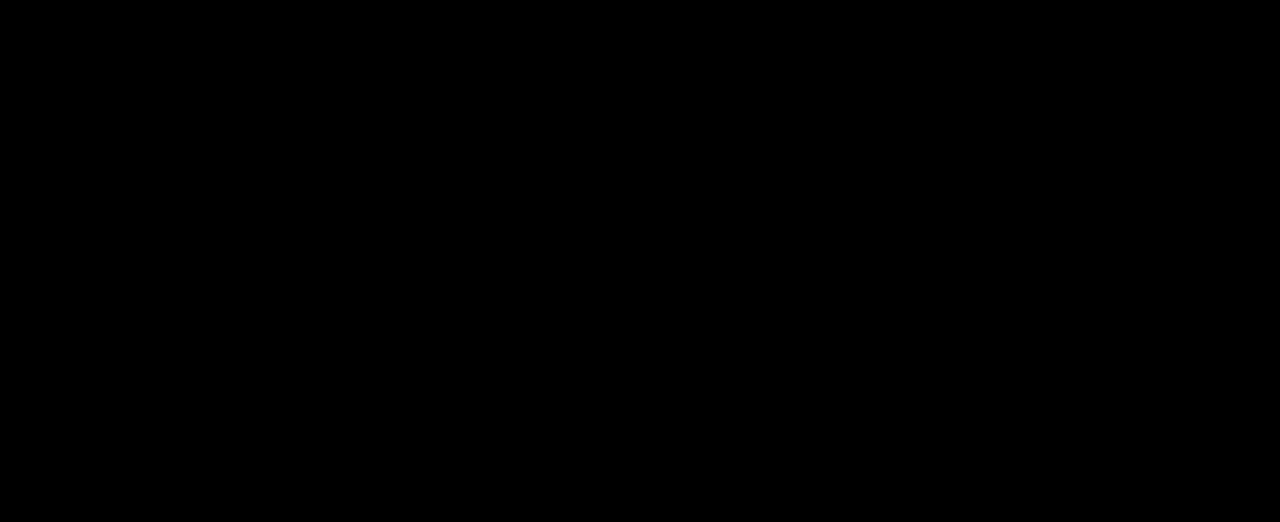
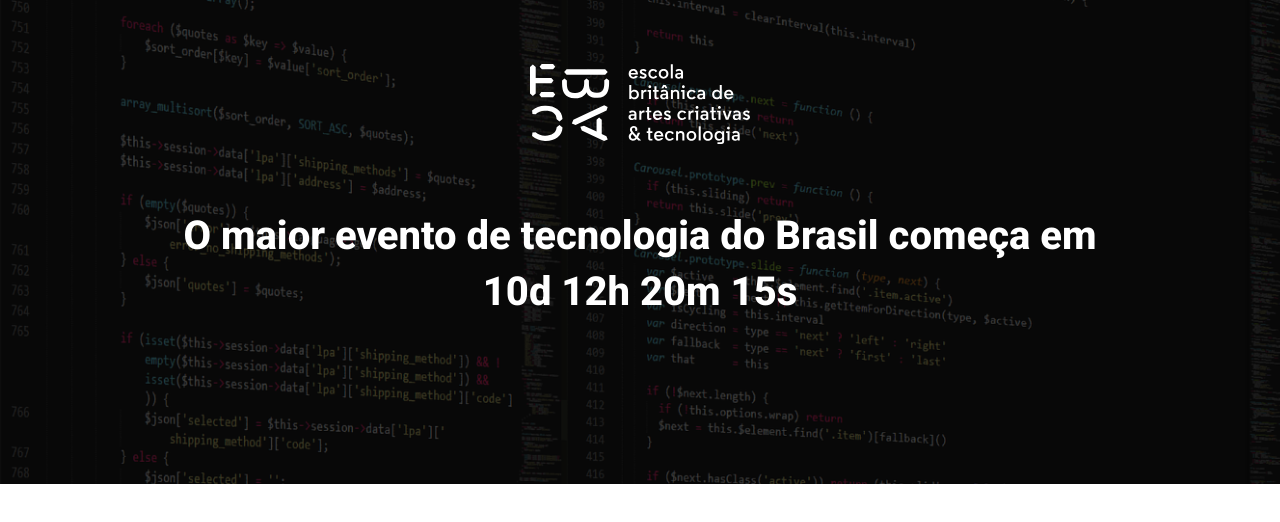
Before and after one commit to Skiither/ebac_tech_talks, a website built with Parcel: page src/index.html in a window 1280 px wide. Built offline with nearby package versions, Linux system fonts and the light colour scheme.

Commit message:
criando o hero

```diff
--- a/package.json
+++ b/package.json
@@ -11,6 +11,7 @@
   "description": "",
   "devDependencies": {
     "@parcel/transformer-sass": "^2.15.4",
-    "parcel": "^2.15.4"
+    "parcel": "^2.15.4",
+    "sharp": "^0.33.5"
   }
 }
--- a/src/index.html
+++ b/src/index.html
@@ -3,11 +3,25 @@
     <head>
         <meta charset="UTF-8">
         <meta name="viewport" content="width=device-width, initial-scale=1.0">
-    <title>Document</title>
+        <title>Ebac Tech Talks</title>
+        <link rel="preconnect" href="https://fonts.googleapis.com">
+    <link rel="preconnect" href="https://fonts.gstatic.com" crossorigin>
+    <link href="https://fonts.googleapis.com/css2?family=Lobster&family=Roboto:ital,wght@0,100..900;1,100..900&display=swap" rel="stylesheet">
+
     <link rel="stylesheet" href="styles/main.scss">
-    <script src="scripts/main.js"></script>
     </head>
     <body>
+        <header class="hero">
+            <div class="container">
+                <img class="hero__logo" src="./images/ebac_logo.svg" alt="Ebac">
+                <p class="hero__text">
+                    O maior evento de tecnologia do Brasil começa em 10d 12h 20m 15s
+                </p>
+            </div>
+        </header>
 
+
+
+        <script src="scripts/main.js"></script>
     </body>
     </html>
--- /dev/null
+++ b/src/styles/_hero.scss
@@ -0,0 +1,51 @@
+.hero {
+    padding-top: 64px;
+    padding-bottom: 100px;
+    background-image: url(../images/fundo.png);
+    background-repeat: no-repeat;
+    background-size: cover;
+    position: relative;
+
+    .container {
+        position: relative;
+    }
+
+    &::before {
+        position: absolute;
+        top: 0;
+        left: 0;
+        width: 100%;
+        height: 100%;
+        background-color: #000;
+        content:'';
+        opacity:    .7;
+    }
+
+    &__text {
+        margin-top: 64px;
+        margin-bottom: 64px;
+        font-size: 40px;
+        line-height: 56px;
+        font-weight: 800;
+        text-align: center;
+    }
+
+    &__logo {
+        margin: 0 auto;
+        height: 80px;
+        display: block;
+    }
+
+    @media (max-width:640px) {
+        padding: 40px 0;
+        &__logo {
+            height: 40px;
+        }
+
+        &__text {
+            font-size: 22;
+            line-height: 24px;
+            margin: 24px 0;
+        }
+    }
+}
--- a/src/styles/main.scss
+++ b/src/styles/main.scss
@@ -1,3 +1,23 @@
-body {
-    background-color:#000;
+@use 'hero';
+
+* {
+    margin: 0;
+    padding: 0;
+    box-sizing: border-box;
+    font-family: Roboto, sans-serif ;
+    color: #fff;
 }
+
+.container {
+    max-width: 980px;
+    width: 100%;
+    margin: 0 auto;
+
+    @media (max-width: 640px) {
+        max-width: 80%;
+    }
+
+    @media (max-width: 1024px) {
+        max-width: 90%;
+    }
+}
```
Also changed, not shown: 1 other file. Lines whose indentation alone changed are shown as unchanged.
